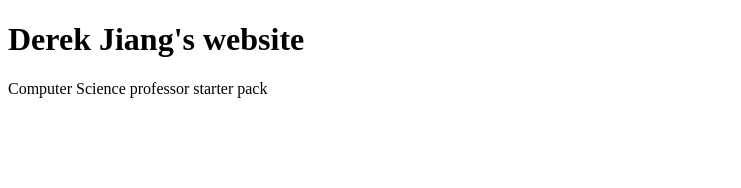
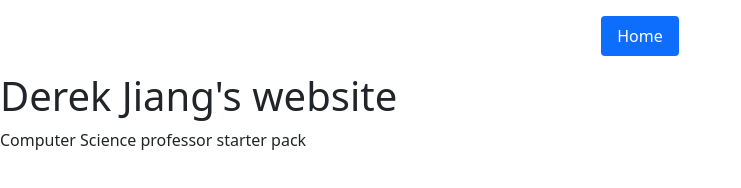
Before and after one commit to ininfallible/ininfallible.github.io, a plain HTML site: page index.html in a window 1280 px wide. Shown: the whole page, without its empty margins (0-741 px from the left). Drawn offline with nearby package versions, Linux system fonts and the light colour scheme.

Commit message:
placeholders for future content

```diff
--- a/index.html
+++ b/index.html
@@ -11,12 +11,22 @@
 
 	<title>Work in Progress</title>
 
-	<script src='https://cdn.jsdelivr.net/npm/jquery@3.4.1/dist/jquery.min.js'></script>
-    <script src='https://cdn.jsdelivr.net/npm/popper.js@1.16.1/dist/umd/popper.min.js'></script>
-	<script src='https://cdn.jsdelivr.net/npm/bootstrap@4.2.1/dist/js/bootstrap.min.js'></script>
+	<!-- <script src='https://cdn.jsdelivr.net/npm/jquery@3.4.1/dist/jquery.min.js'></script> -->
+	<!-- <script src='https://cdn.jsdelivr.net/npm/popper.js@1.16.1/dist/umd/popper.min.js'></script> -->
+	<link href="https://cdn.jsdelivr.net/npm/bootstrap@5.1.3/dist/css/bootstrap.min.css" rel="stylesheet" integrity="sha384-1BmE4kWBq78iYhFldvKuhfTAU6auU8tT94WrHftjDbrCEXSU1oBoqyl2QvZ6jIW3" crossorigin="anonymous">
+	<script src='https://cdn.jsdelivr.net/npm/bootstrap@5.1.3/dist/js/bootstrap.min.js'></script>
 </head>
 
 <body>
+	<main>
+		<div class="container">
+			<header class="d-flex justify-content-center py-3">
+			  <ul class="nav nav-pills">
+				<li class="nav-item"><a href="#" class="nav-link active" aria-current="page">Home</a></li>
+			  </ul>
+			</header>
+		</div>
+	</main>
 	<h1>Derek Jiang's website</h1>
 	<p>Computer Science professor starter pack</p>
 </body>
```
